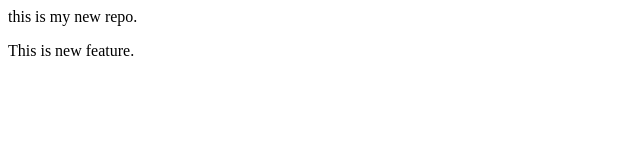
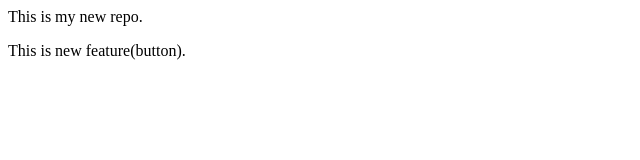
Before and after one commit to Esha-Sarwar/localrepo, a plain HTML site: page index.html in a window 1280 px wide. Shown: the full height of the page, 0-640 px from the left. Drawn offline with Linux system fonts and the light colour scheme.

```diff
--- a/index.html
+++ b/index.html
@@ -1,2 +1,2 @@
-<p>this is my new repo.</p>
-<p>This is   new feature.</p>
+<p>This is my new repo.</p>
+<p>This is new feature(button).</p>
```
